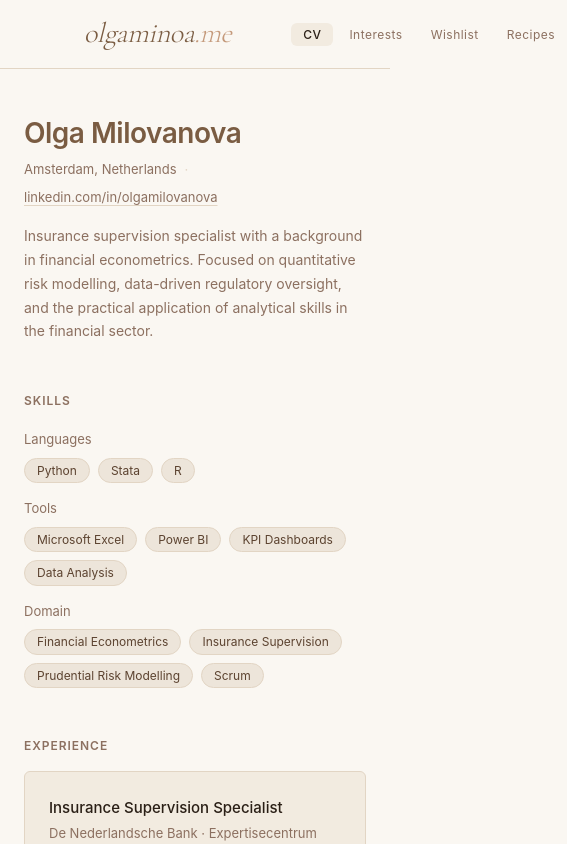
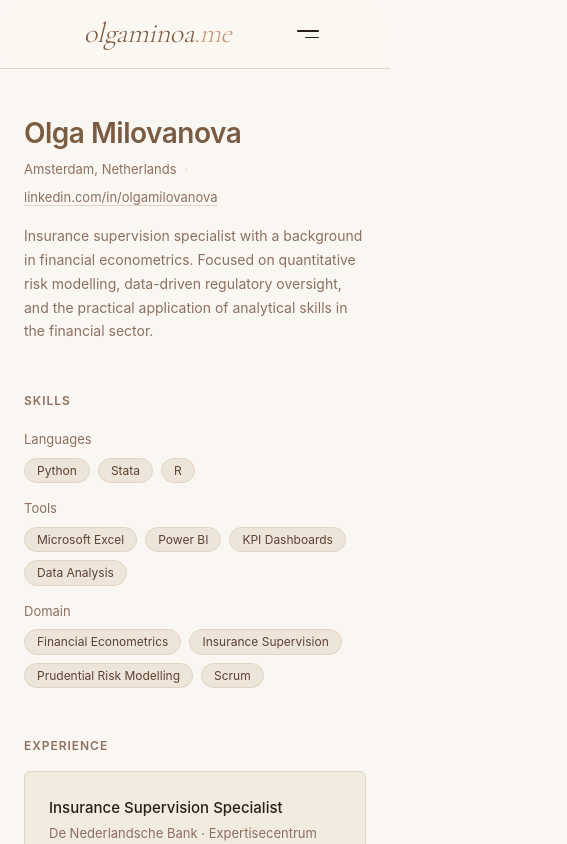
Before and after one commit to maqehsan/olgaminoa-site, a React (Vite) app: page / in a window 390 px wide. Shown: the top 844 px of the page, 567 px wide, since content can reach past the window. Built offline with nearby package versions, Linux system fonts and the light colour scheme.

Commit message:
fix mobile navbar

```diff
--- a/src/components/Navbar.jsx
+++ b/src/components/Navbar.jsx
@@ -1,9 +1,18 @@
+import { useState } from 'react'
 import styles from './Navbar.module.css'
 import LogoFull from './LogoFull'
 
 export default function Navbar({ modules, activeId, onNavigate }) {
+  const [menuOpen, setMenuOpen] = useState(false)
+
+  const handleNavigate = (id) => {
+    onNavigate(id)
+    setMenuOpen(false)
+  }
+
   return (
     <nav className={styles.navbar}>
+      <div className={styles.bar}>
         <div className={styles.brand}>
           <LogoFull />
         </div>
@@ -12,13 +21,37 @@ export default function Navbar({ modules, activeId, onNavigate }) {
             <li key={mod.id}>
               <button
                 className={`${styles.link} ${activeId === mod.id ? styles.active : ''}`}
-              onClick={() => onNavigate(mod.id)}
+                onClick={() => handleNavigate(mod.id)}
               >
                 {mod.label}
               </button>
             </li>
           ))}
         </ul>
+        <button
+          className={`${styles.hamburger} ${menuOpen ? styles.hamburgerOpen : ''}`}
+          onClick={() => setMenuOpen(!menuOpen)}
+          aria-label="Toggle menu"
+          aria-expanded={menuOpen}
+        >
+          <span />
+          <span />
+        </button>
+      </div>
+      <div className={`${styles.mobileMenu} ${menuOpen ? styles.mobileMenuOpen : ''}`}>
+        <ul className={styles.mobileLinks}>
+          {modules.map((mod) => (
+            <li key={mod.id}>
+              <button
+                className={`${styles.mobileLink} ${activeId === mod.id ? styles.mobileLinkActive : ''}`}
+                onClick={() => handleNavigate(mod.id)}
+              >
+                {mod.label}
+              </button>
+            </li>
+          ))}
+        </ul>
+      </div>
     </nav>
   )
 }
--- a/src/components/Navbar.module.css
+++ b/src/components/Navbar.module.css
@@ -2,8 +2,13 @@
   position: sticky;
   top: 0;
   z-index: 10;
-  background: var(--color-bg);
+  background: rgba(250, 247, 242, 0.82);
+  backdrop-filter: saturate(180%) blur(20px);
+  -webkit-backdrop-filter: saturate(180%) blur(20px);
   border-bottom: 1px solid var(--color-border);
+}
+
+.bar {
   display: grid;
   grid-template-columns: 1fr auto 1fr;
   align-items: center;
@@ -16,6 +21,7 @@
   justify-content: flex-start;
 }
 
+/* Desktop links */
 .links {
   display: flex;
   gap: var(--space-1);
@@ -47,3 +53,122 @@
   background: var(--color-surface);
   font-weight: 500;
 }
+
+/* Hamburger button */
+.hamburger {
+  display: none;
+  flex-direction: column;
+  justify-content: center;
+  align-items: flex-end;
+  gap: 5px;
+  background: none;
+  border: none;
+  cursor: pointer;
+  padding: var(--space-2);
+  margin-left: auto;
+  width: 36px;
+  height: 36px;
+  border-radius: var(--radius);
+  transition: background 0.15s;
+}
+
+.hamburger:hover {
+  background: var(--color-surface);
+}
+
+.hamburger span {
+  display: block;
+  height: 1.5px;
+  background: var(--color-text);
+  border-radius: 2px;
+  transition: transform 0.3s cubic-bezier(0.4, 0, 0.2, 1),
+              width 0.3s cubic-bezier(0.4, 0, 0.2, 1),
+              opacity 0.2s;
+  transform-origin: center;
+}
+
+.hamburger span:first-child {
+  width: 22px;
+}
+
+.hamburger span:last-child {
+  width: 14px;
+}
+
+.hamburgerOpen span:first-child {
+  width: 18px;
+  transform: translateY(3.25px) rotate(45deg);
+}
+
+.hamburgerOpen span:last-child {
+  width: 18px;
+  transform: translateY(-3.25px) rotate(-45deg);
+}
+
+/* Mobile dropdown menu */
+.mobileMenu {
+  display: none;
+  overflow: hidden;
+  max-height: 0;
+  transition: max-height 0.35s cubic-bezier(0.4, 0, 0.2, 1);
+}
+
+.mobileMenuOpen {
+  max-height: 400px;
+}
+
+.mobileLinks {
+  list-style: none;
+  margin: 0;
+  padding: var(--space-2) var(--space-4) var(--space-4);
+  display: flex;
+  flex-direction: column;
+  gap: 2px;
+}
+
+.mobileLink {
+  width: 100%;
+  background: none;
+  border: none;
+  cursor: pointer;
+  font-family: inherit;
+  font-size: 16px;
+  font-weight: 300;
+  letter-spacing: 0.02em;
+  color: var(--color-text-muted);
+  padding: var(--space-3) var(--space-3);
+  border-radius: var(--radius);
+  text-align: left;
+  transition: color 0.15s, background 0.15s;
+}
+
+.mobileLink:hover {
+  color: var(--color-text);
+  background: var(--color-surface);
+}
+
+.mobileLinkActive {
+  color: var(--color-text);
+}
+
+/* Mobile breakpoint */
+@media (max-width: 600px) {
+  .links {
+    display: none;
+  }
+
+  .hamburger {
+    display: flex;
+  }
+
+  .mobileMenu {
+    display: block;
+  }
+}
+
+/* Dark mode */
+@media (prefers-color-scheme: dark) {
+  .navbar {
+    background: rgba(28, 20, 16, 0.85);
+  }
+}
```
Lines whose indentation alone changed are shown as unchanged.
